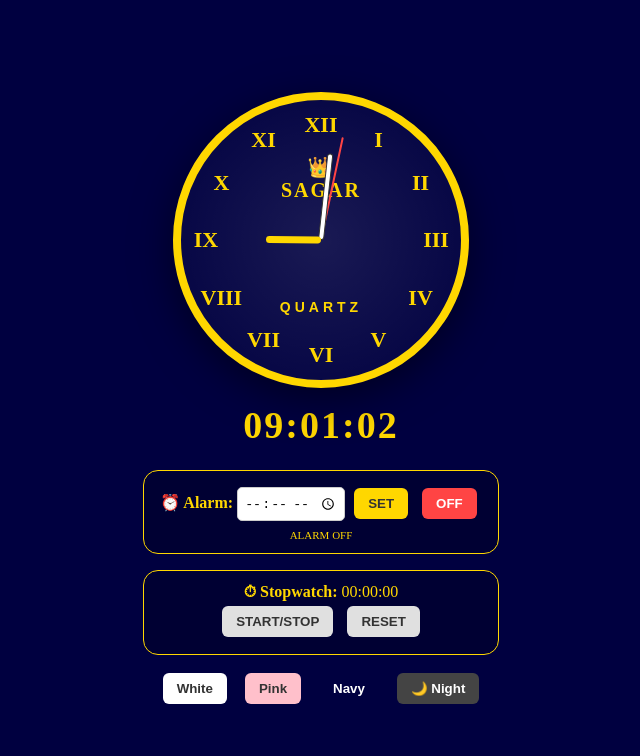
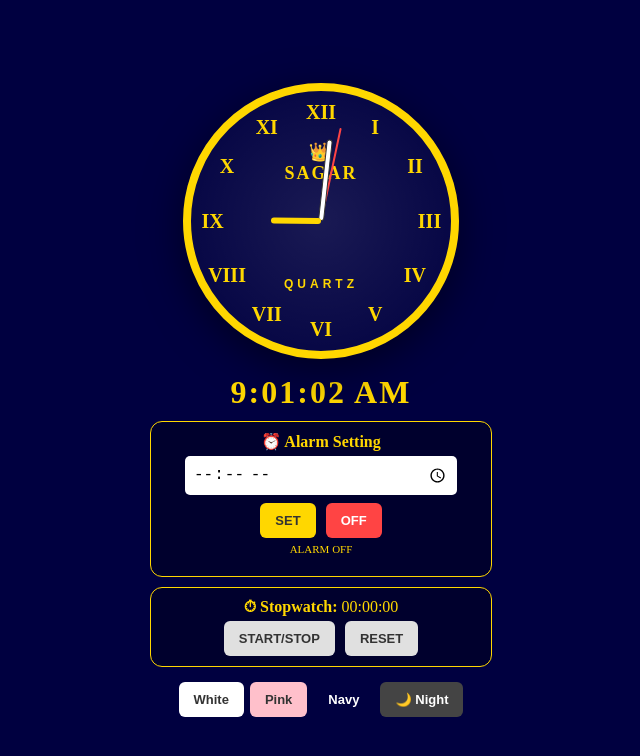
Before and after one commit to edugrowth5-rgb/My-fullscreen-custom-clock, a plain HTML site: page index.html in a window 1280 px wide. Shown: the whole page, without its empty margins (319-959 px from the left). Drawn offline with Linux system fonts and the light colour scheme.

Commit message:
Update index.html

```diff
--- a/index.html
+++ b/index.html
@@ -18,41 +18,44 @@
             background-color: var(--bg); color: var(--text);
             display: flex; flex-direction: column;
             justify-content: center; align-items: center;
-            height: 100vh; margin: 0; font-family: 'Times New Roman', serif;
+            min-height: 100vh; margin: 0; font-family: 'Times New Roman', serif;
             transition: all 0.5s ease;
             opacity: var(--dim); cursor: pointer;
-            padding: env(safe-area-inset-top) 20px env(safe-area-inset-bottom) 20px;
-            box-sizing: border-box; overflow: hidden;
+            padding: 10px; box-sizing: border-box; overflow-x: hidden;
         }
 
         .clock-circle {
-            width: 280px; height: 280px; border: 8px solid var(--text);
+            width: 260px; height: 260px; border: 8px solid var(--text);
             border-radius: 50%; position: relative;
             background: radial-gradient(circle, rgba(255,255,255,0.1), transparent);
             box-shadow: 0 10px 40px rgba(0,0,0,0.5);
+            margin-bottom: 10px;
         }
 
-        .brand-top { position: absolute; width: 100%; text-align: center; top: 55px; font-weight: bold; font-size: 20px; letter-spacing: 2px; }
-        .brand-bottom { position: absolute; width: 100%; text-align: center; bottom: 65px; font-weight: bold; font-size: 14px; letter-spacing: 4px; font-family: Arial, sans-serif; }
+        .brand-top { position: absolute; width: 100%; text-align: center; top: 50px; font-weight: bold; font-size: 18px; letter-spacing: 2px; }
+        .brand-bottom { position: absolute; width: 100%; text-align: center; bottom: 60px; font-weight: bold; font-size: 12px; letter-spacing: 4px; font-family: Arial, sans-serif; }
 
-        .roman-number { position: absolute; width: 100%; height: 100%; text-align: center; font-size: 22px; font-weight: bold; padding: 12px; box-sizing: border-box; }
+        .roman-number { position: absolute; width: 100%; height: 100%; text-align: center; font-size: 20px; font-weight: bold; padding: 10px; box-sizing: border-box; }
 
         .hand { position: absolute; bottom: 50%; left: 50%; transform-origin: bottom center; transform: translateX(-50%); border-radius: 5px; }
-        .hour { width: 7px; height: 55px; background: var(--text); z-index: 3; }
-        .min { width: 4px; height: 85px; background: #fff; border: 1px solid #333; z-index: 2; }
-        .sec { width: 2px; height: 105px; background: #ff4444; z-index: 1; }
+        .hour { width: 6px; height: 50px; background: var(--text); z-index: 3; }
+        .min { width: 4px; height: 80px; background: #fff; border: 1px solid #333; z-index: 2; }
+        .sec { width: 2px; height: 95px; background: #ff4444; z-index: 1; }
 
-        #digital { font-size: 38px; margin: 15px 0; font-weight: bold; letter-spacing: 2px; }
+        #digital { font-size: 32px; margin: 5px 0; font-weight: bold; letter-spacing: 2px; }
 
-        .section { background: rgba(0,0,0,0.2); padding: 12px; border-radius: 15px; width: 100%; max-width: 330px; margin: 8px 0; text-align: center; border: 1px solid var(--text); }
-        .btn { border: none; padding: 8px 14px; border-radius: 6px; cursor: pointer; font-weight: bold; margin: 5px; transition: 0.2s; background: #e0e0e0; color: #333; }
-        .btn:active { transform: scale(0.92); }
+        .section { background: rgba(0,0,0,0.3); padding: 10px; border-radius: 12px; width: 100%; max-width: 320px; margin: 5px 0; text-align: center; border: 1px solid var(--text); }
 
-        input { background: #fff; color: #000; border: 1px solid #ccc; padding: 6px; border-radius: 5px; outline: none; }
-        .controls { display: flex; flex-wrap: wrap; justify-content: center; gap: 8px; margin-top: 5px; }
+        /* Input aur Buttons ka layout fix kiya */
+        .alarm-controls { display: flex; flex-direction: column; align-items: center; gap: 8px; margin-top: 5px; }
+        input[type="time"] { padding: 8px; border-radius: 5px; border: none; font-size: 16px; width: 80%; }
 
-        /* Alarm active hone par glowing effect */
-        .alarm-glow { animation: glow 0.5s infinite alternate; }
+        .btn-group { display: flex; gap: 10px; width: 100%; justify-content: center; }
+        .btn { border: none; padding: 10px 15px; border-radius: 6px; cursor: pointer; font-weight: bold; transition: 0.2s; background: #e0e0e0; color: #333; font-size: 13px; }
+
+        .controls { display: flex; flex-wrap: wrap; justify-content: center; gap: 6px; margin-top: 10px; }
+
+        .alarm-glow { animation: glow 0.5s infinite alternate; background: rgba(255,0,0,0.4) !important; }
         @keyframes glow { from { box-shadow: 0 0 5px red; } to { box-shadow: 0 0 20px red; } }
     </style>
 </head>
@@ -69,17 +72,23 @@
     <div id="digital">00:00:00</div>
 
     <div class="section" id="alarmBox">
-        <strong>⏰ Alarm:</strong>
-        <input type="time" id="alarmTime">
-        <button class="btn" style="background: var(--gold);" onclick="setAlarm()">SET</button>
-        <button class="btn" style="background: #ff4444; color: white;" onclick="stopAlarm()">OFF</button>
-        <p id="alarmStatus" style="font-size: 11px; margin: 5px 0 0 0;">ALARM OFF</p>
+        <strong>⏰ Alarm Setting</strong>
+        <div class="alarm-controls">
+            <input type="time" id="alarmTime">
+            <div class="btn-group">
+                <button class="btn" style="background: var(--gold);" onclick="setAlarm()">SET</button>
+                <button class="btn" style="background: #ff4444; color: white;" onclick="stopAlarm()">OFF</button>
+            </div>
+        </div>
+        <p id="alarmStatus" style="font-size: 11px; margin-top: 5px;">ALARM OFF</p>
     </div>
 
     <div class="section">
-        <strong>⏱ Stopwatch:</strong> <span id="stopwatch">00:00:00</span><br>
-        <button class="btn" onclick="startStopwatch()">START/STOP</button>
-        <button class="btn" onclick="resetStopwatch()">RESET</button>
+        <strong>⏱ Stopwatch:</strong> <span id="stopwatch">00:00:00</span>
+        <div class="btn-group" style="margin-top:5px;">
+            <button class="btn" onclick="startStopwatch()">START/STOP</button>
+            <button class="btn" onclick="resetStopwatch()">RESET</button>
+        </div>
     </div>
 
     <div class="controls">
@@ -109,8 +118,7 @@
 
         function handleInteraction() {
             if (!audioCtx) audioCtx = new (window.AudioContext || window.webkitAudioContext)();
-            let docEl = document.documentElement;
-            if (docEl.requestFullscreen) docEl.requestFullscreen();
+            if (audioCtx.state === 'suspended') audioCtx.resume();
         }
 
         function playSound(freq, vol, duration) {
@@ -129,31 +137,29 @@
             const h = now.getHours(), m = now.getMinutes(), s = now.getSeconds();
             const currentTimeStr = `${h.toString().padStart(2,'0')}:${m.toString().padStart(2,'0')}`;
 
-            document.getElementById('digital').innerText = `${currentTimeStr}:${s.toString().padStart(2,'0')}`;
+            document.getElementById('digital').innerText = now.toLocaleTimeString();
             document.getElementById('sec-hand').style.transform = `translateX(-50%) rotate(${s * 6}deg)`;
             document.getElementById('min-hand').style.transform = `translateX(-50%) rotate(${m * 6 + s * 0.1}deg)`;
             document.getElementById('hour-hand').style.transform = `translateX(-50%) rotate(${(h % 12) * 30 + m * 0.5}deg)`;
 
-            playSound(400, 0.04, 0.04);
-
-            // Alarm Check: Current Time match hona chahiye aur s < 15
-            if (alarmTime === currentTimeStr && s < 15 && isAlarmPlaying) {
+            // Alarm Logic
+            if (isAlarmPlaying && alarmTime === currentTimeStr && s < 30) {
                 playSound(880, 0.2, 0.5);
                 document.getElementById('alarmBox').classList.add('alarm-glow');
-            } else if (s >= 15 || alarmTime !== currentTimeStr) {
+                if (navigator.vibrate) navigator.vibrate([200, 100, 200]);
+            } else if (s >= 30 || alarmTime !== currentTimeStr) {
                 document.getElementById('alarmBox').classList.remove('alarm-glow');
-                // Auto-stop after 15 sec if not clicked
-                if (s >= 15) isAlarmPlaying = false;
             }
         }
 
         function setAlarm() {
+            handleInteraction();
             const inputVal = document.getElementById('alarmTime').value;
             if(inputVal) {
                 alarmTime = inputVal;
                 isAlarmPlaying = true;
-                document.getElementById('alarmStatus').innerText = "ALARM SET: " + alarmTime;
-                document.getElementById('alarmStatus').style.color = "var(--gold)";
+                document.getElementById('alarmStatus').innerText = "SET FOR: " + alarmTime;
+                document.getElementById('alarmStatus').style.color = "lime";
             }
         }
 
```
